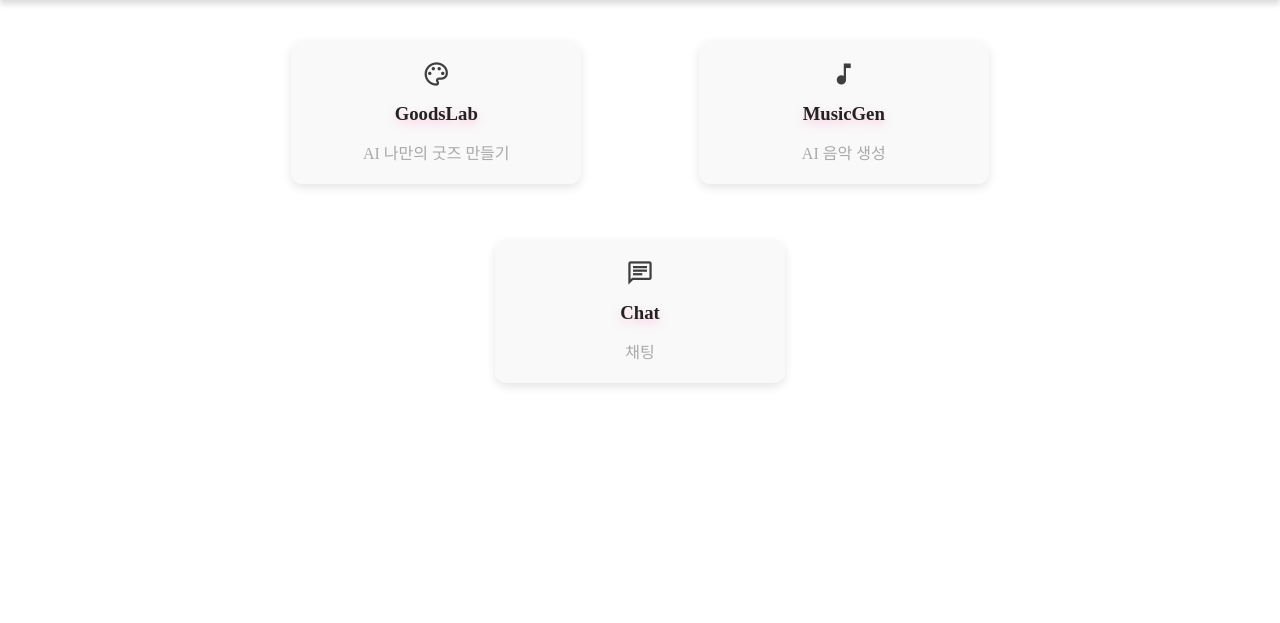
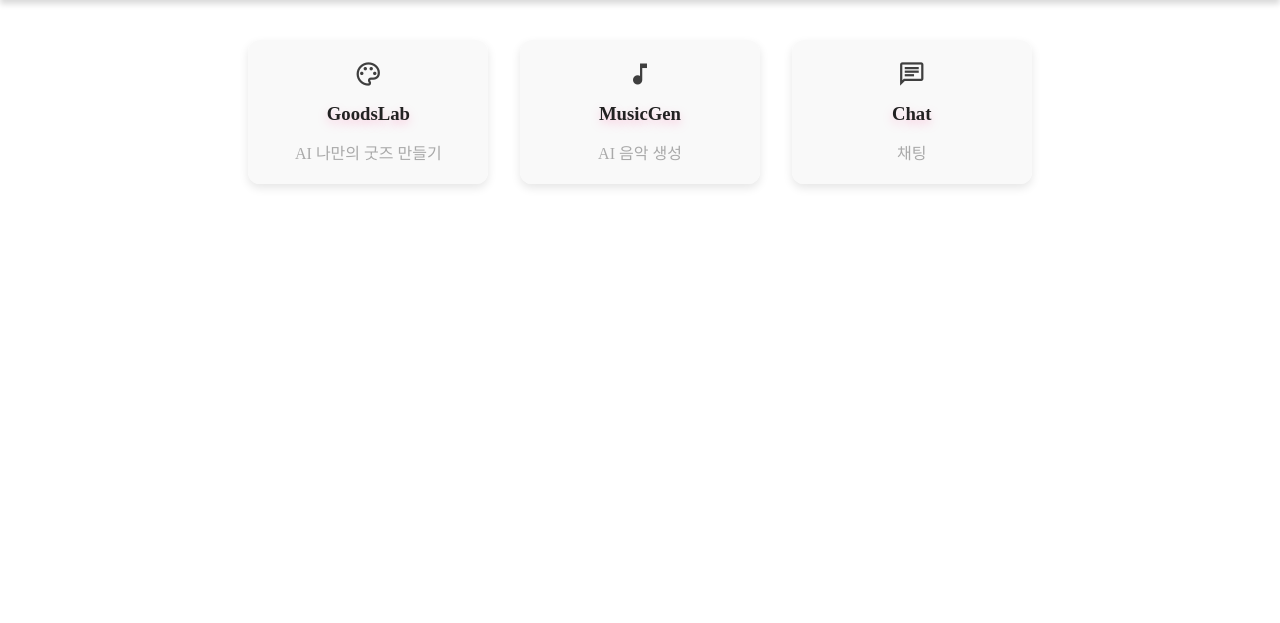
Before and after one commit to ha-yun/GG.v2, a Flask app: page / in a window 1280 px wide. Shown: the part 63-686 px from the top of the page. Run offline with Flask 3, Linux system fonts and the light colour scheme; parts of the project's set-up code (start-up, migrations or seed data) failed here and were passed over.

Commit message:
merge 준비

```diff
--- a/static/css/index.css
+++ b/static/css/index.css
@@ -83,7 +83,7 @@ span{
     flex-wrap: wrap;
 }
     fieldset {
-        width: 250px;
+        min-width: 200px;
         border: none;
         background: #f9f9f9;
         padding: 20px;
```
